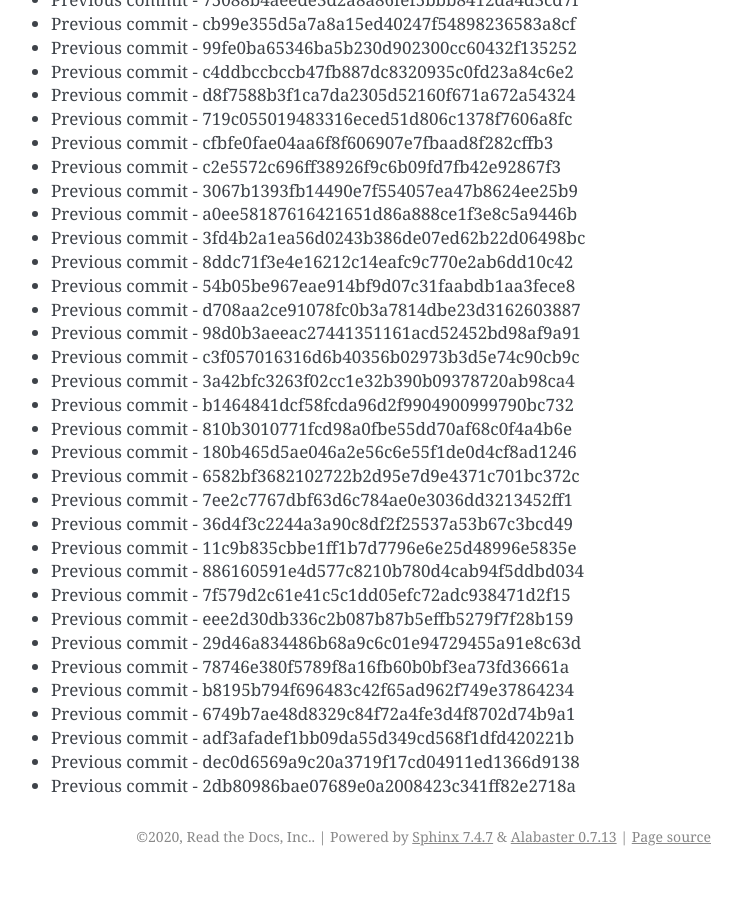
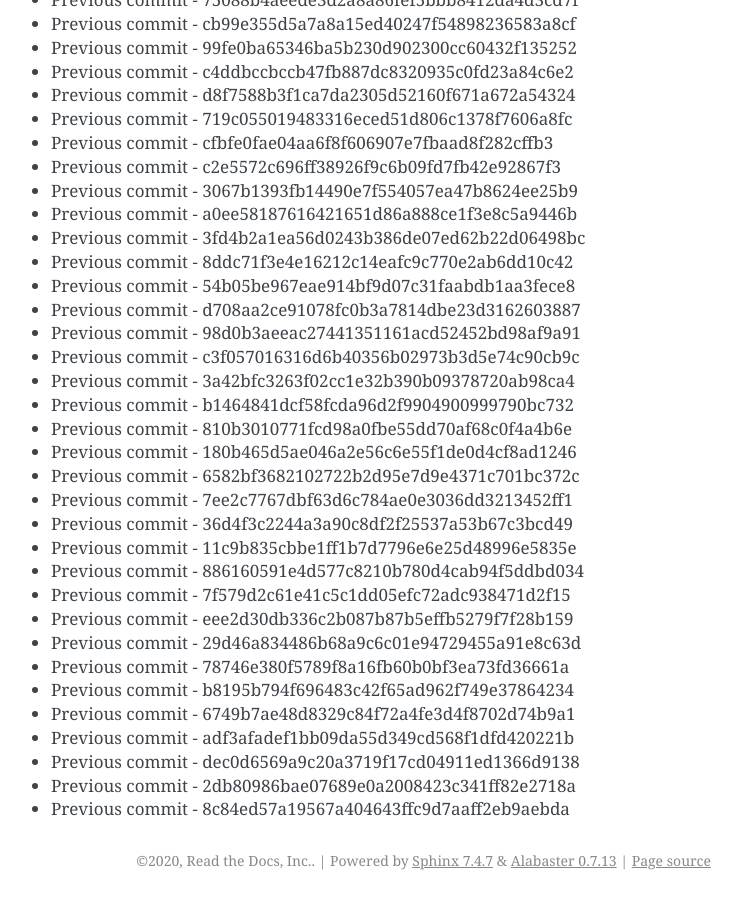
Before and after one commit to readthedocs/rtd-git-stresstest, a Sphinx documentation site: the page built from docs/updates.rst, in a window 1280 px wide and 900 px high, scrolled down 91131 px. Shown: the whole window, without its empty margins (399-1141 px from the left). Built offline with Sphinx 7.4.7, drawn with Linux system fonts in a browser that asks for light colours; before the commit the page ends 92007 px from its top, so only the background shows below that.

Commit message:
Generating commit from previous: 8c84ed57a19567a404643ffc9d7aaff2eb9aebda

```diff
--- a/docs/updates.rst
+++ b/docs/updates.rst
@@ -3861,3 +3861,4 @@ It can be tested for any performance characteristics.
 * Previous commit - adf3afadef1bb09da55d349cd568f1dfd420221b
 * Previous commit - dec0d6569a9c20a3719f17cd04911ed1366d9138
 * Previous commit - 2db80986bae07689e0a2008423c341ff82e2718a
+* Previous commit - 8c84ed57a19567a404643ffc9d7aaff2eb9aebda
```
